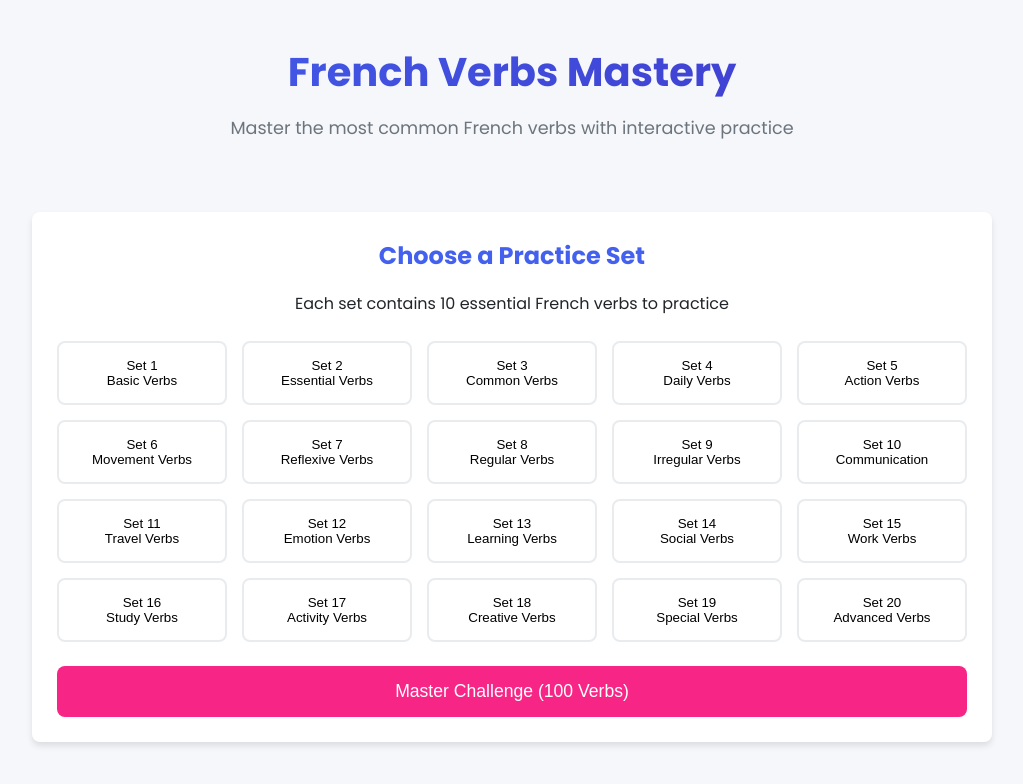
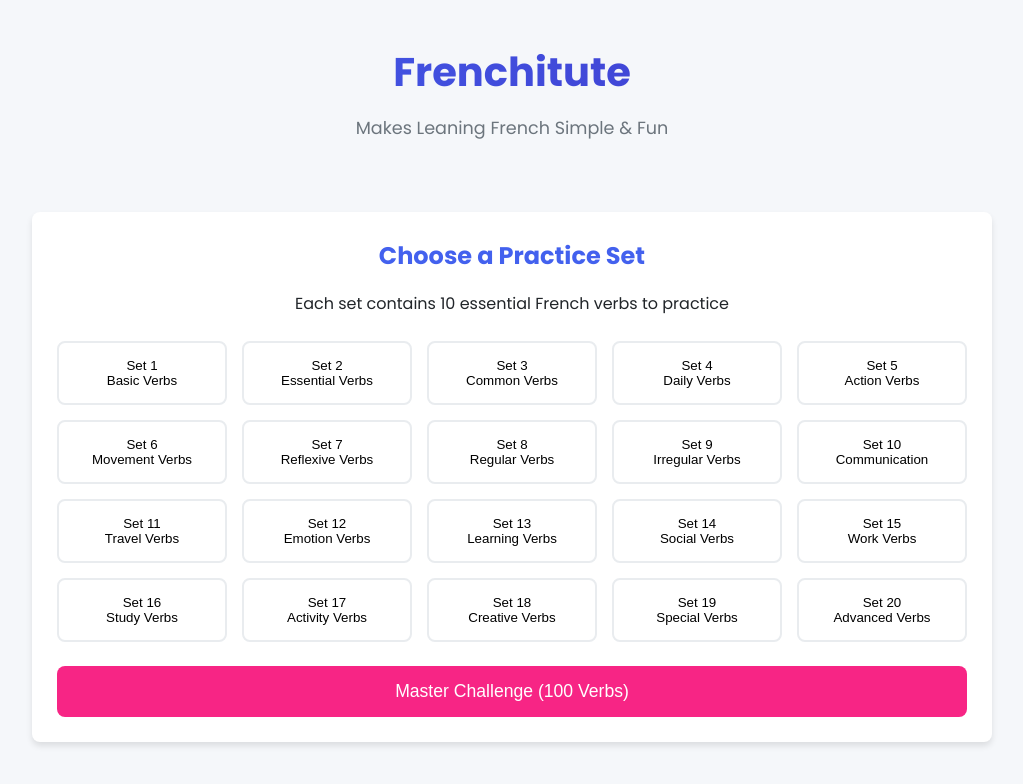
Before and after one commit to Akhil01251/frenchverb, a plain HTML site: page index.html in a window 1280 px wide. Shown: the whole page, without its empty margins (128-1151 px from the left). Drawn offline with Linux system fonts and the light colour scheme.

Commit message:
Update index.html

```diff
--- a/index.html
+++ b/index.html
@@ -473,8 +473,8 @@
         <!-- Main Menu -->
         <div id="main-menu">
             <div class="header">
-                <div class="logo">French Verbs Mastery</div>
-                <p class="tagline">Master the most common French verbs with interactive practice</p>
+                <div class="logo">Frenchitute</div>
+                <p class="tagline">Makes Leaning French Simple & Fun</p>
             </div>
 
             <div class="card">
```
